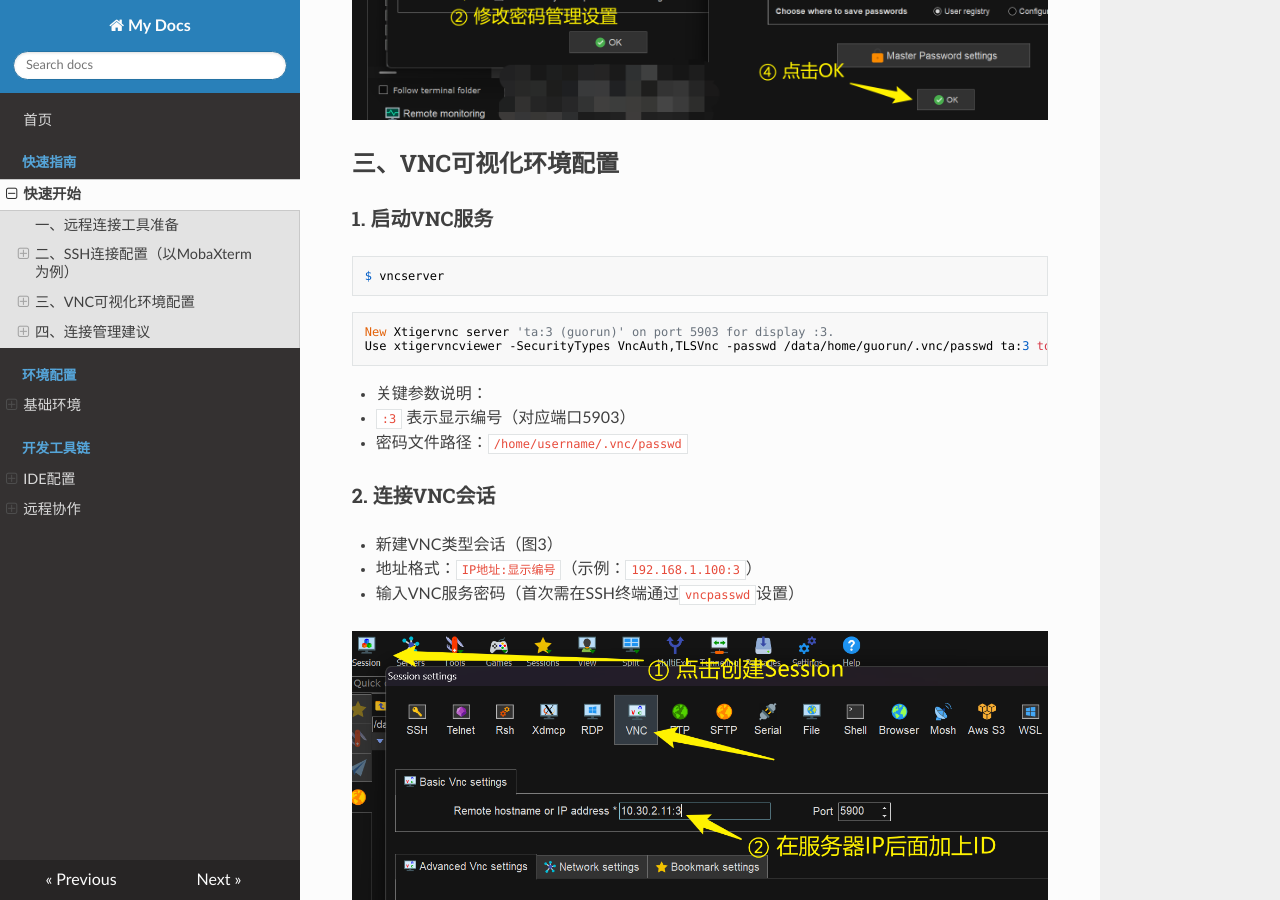
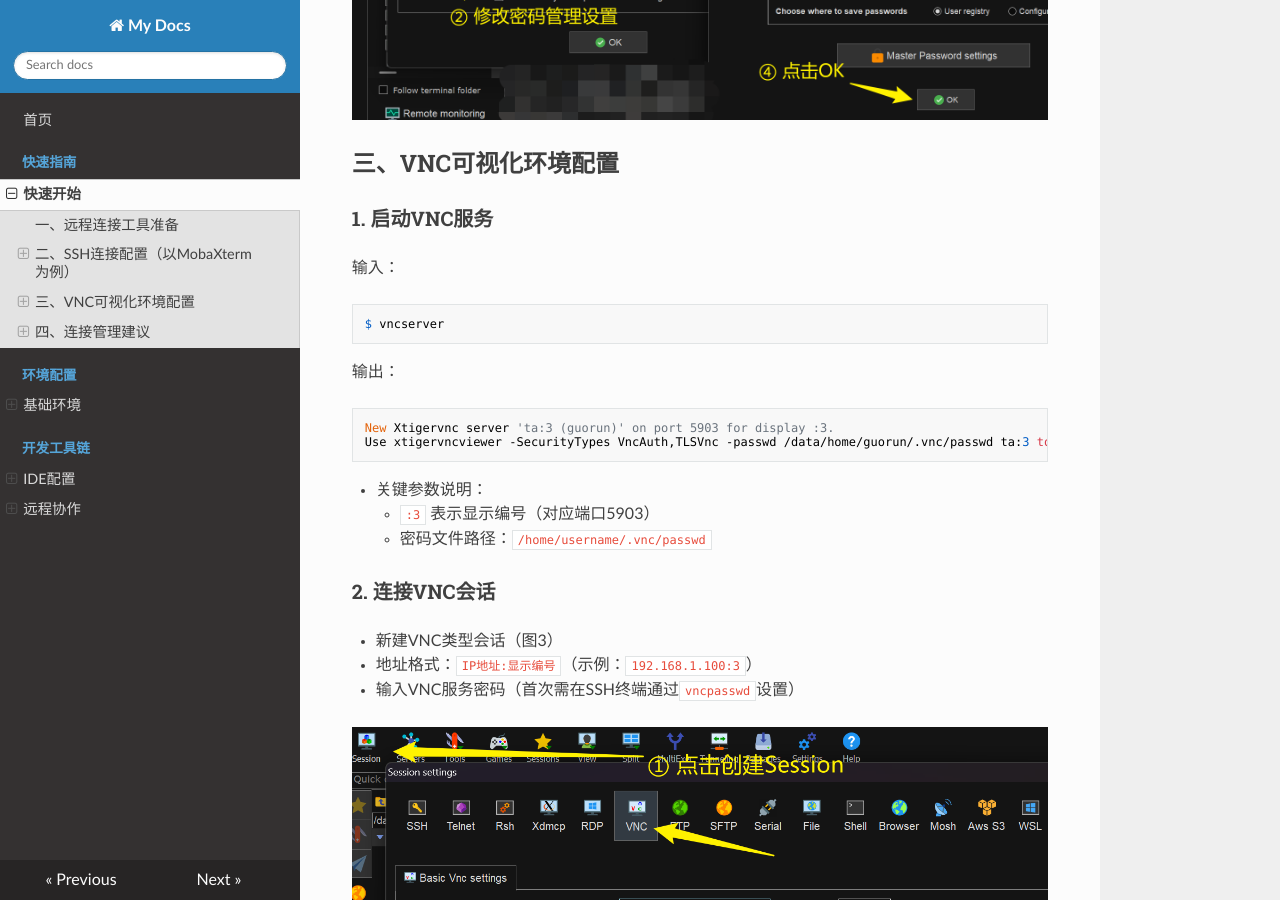
Before and after one commit to hungryDodo/Server_User_Guide, an MkDocs documentation site: the page built from docs/guides/quickstart.md, in a window 1280 px wide and 900 px high, scrolled down 1653 px. Built offline with MkDocs 1.6.1, drawn with Linux system fonts in a browser that asks for light colours; nearby versions of some CDN libraries.

Commit message:
correct indent of item

````diff
--- a/docs/guides/quickstart.md
+++ b/docs/guides/quickstart.md
@@ -31,9 +31,13 @@
 ## 三、VNC可视化环境配置
 ### 1. 启动VNC服务
 
+输入：
+
 ```bash
 $ vncserver
 ```
+
+输出：
 
 ```terminal
 New Xtigervnc server 'ta:3 (guorun)' on port 5903 for display :3.
@@ -41,8 +45,8 @@ Use xtigervncviewer -SecurityTypes VncAuth,TLSVnc -passwd /data/home/guorun/.vnc
 ```
 
 - 关键参数说明：
-   - `:3` 表示显示编号（对应端口5903）
-   - 密码文件路径：`/home/username/.vnc/passwd`
+    - `:3` 表示显示编号（对应端口5903）
+    - 密码文件路径：`/home/username/.vnc/passwd`
 
 
 ### 2. 连接VNC会话
````
